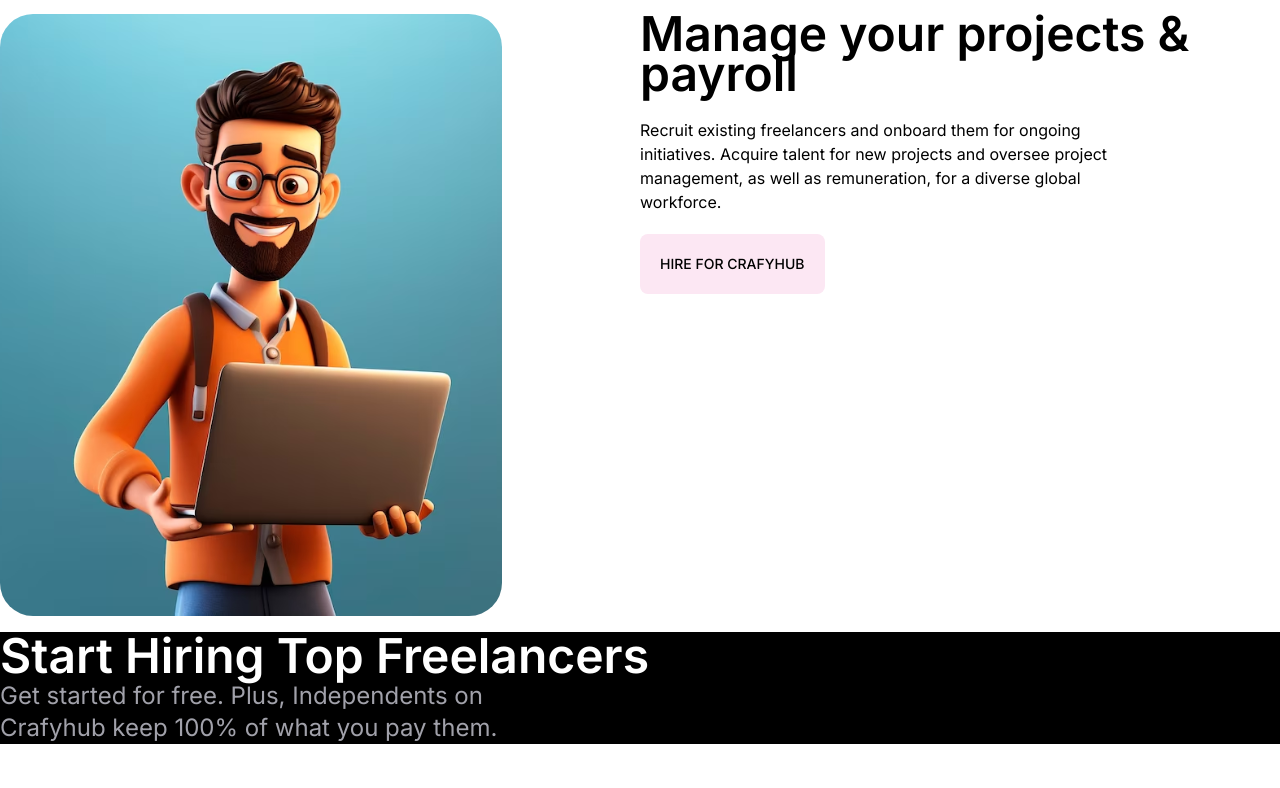
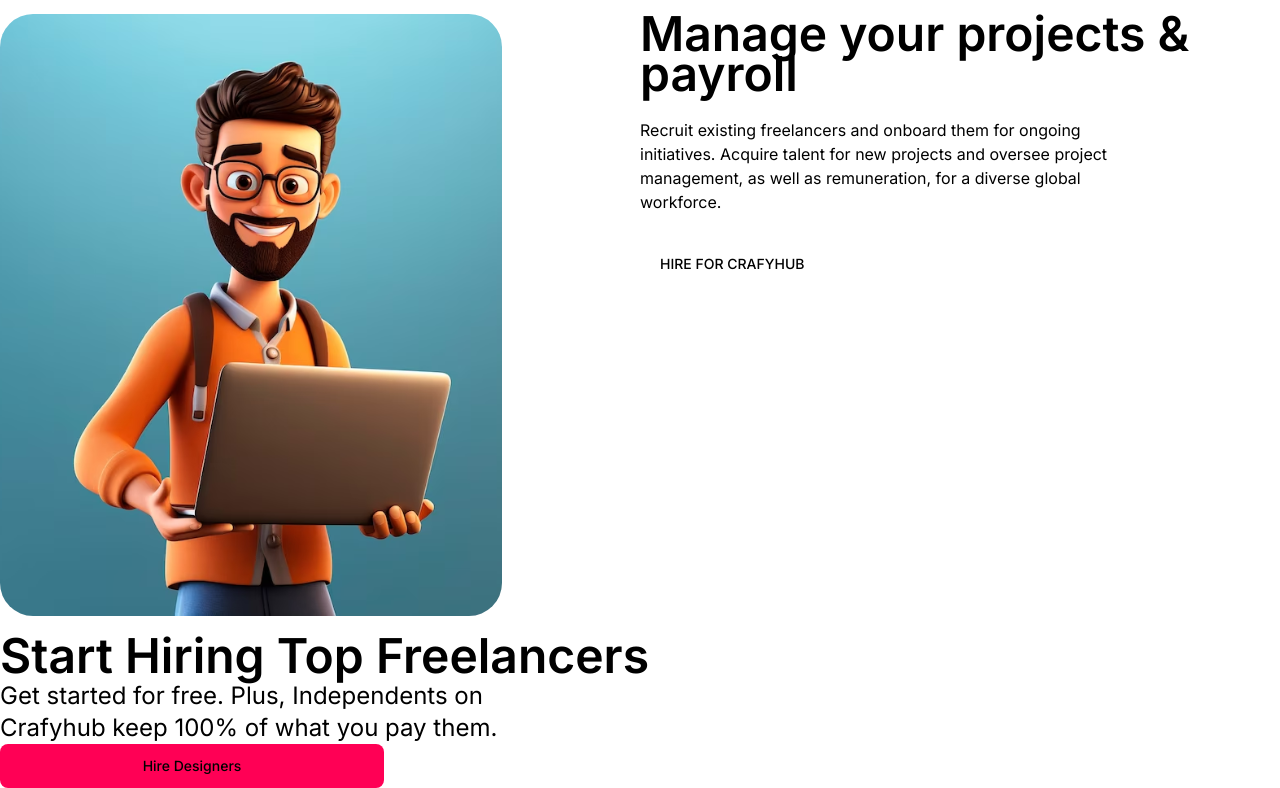
Before and after one commit to Gowthamwunderux/crafyhub, a Next.js app: page / in a window 1280 px wide. Shown: the part 1468-2256 px from the top of the page. Before the commit the page ends 2212 px from the top, so only its background shows below. Built offline with nearby package versions, Linux system fonts and the light colour scheme.

Commit message:
colors configuration

```diff
--- a/src/app/components/Buttons/Buttons.tsx
+++ b/src/app/components/Buttons/Buttons.tsx
@@ -6,7 +6,7 @@
   return (
     <button
       type="button"
-      className=" w-32 px-3 py-2 text-xs font-medium text-center text-white bg-blue-700 rounded-lg hover:bg-blue-800 focus:ring-4 focus:outline-none focus:ring-blue-300 dark:bg-blue-600 dark:hover:bg-blue-700 dark:focus:ring-blue-800"
+      className=" w-32 px-3 py-2 text-xs font-medium text-center text-white bg-pink rounded-lg hover:bg-pink-700"
     >
       {label}
     </button>
@@ -20,7 +20,7 @@
   return (
     <button
       type="button"
-      className="w-40 px-3 py-2 text-xs font-medium text-center text-white bg-blue-700 rounded-lg hover:bg-blue-800 focus:ring-4 focus:outline-none focus:ring-blue-300 dark:bg-blue-600 dark:hover:bg-blue-700 dark:focus:ring-blue-800"
+      className="w-40 px-3 py-2 text-xs font-medium text-center text-white bg-pink rounded-lg hover:bg-blue-800 focus:ring-4 focus:outline-none focus:ring-blue-300 dark:bg-blue-600 dark:hover:bg-blue-700 dark:focus:ring-blue-800"
     >
       {label}
     </button>
@@ -34,7 +34,7 @@
   return (
     <button
       type="button"
-      className="w-96 px-3 py-3 text-sm font-medium text-center text-white bg-blue-700 rounded-lg hover:bg-blue-800 focus:ring-4 focus:outline-none focus:ring-blue-300 dark:bg-blue-600 dark:hover:bg-blue-700 dark:focus:ring-blue-800"
+      className="w-96 px-3 py-3 text-sm font-medium text-center text-white bg-pink rounded-lg hover:bg-blue-800 focus:ring-4 focus:outline-none focus:ring-blue-300 dark:bg-blue-600 dark:hover:bg-blue-700 dark:focus:ring-blue-800"
     >
       {label}
     </button>
--- a/src/app/components/navbar/navbar.tsx
+++ b/src/app/components/navbar/navbar.tsx
@@ -18,7 +18,7 @@
 
 export default function Navbar() {
   return (
-    <Disclosure as="nav" className="">
+    <Disclosure as="nav" className="bg-transparent">
 
         <>
           <div className="mx-auto max-w-7xl px-2 sm:px-6 lg:px-8">
--- a/src/app/hiring/page.tsx
+++ b/src/app/hiring/page.tsx
@@ -1,18 +1,19 @@
 import Image from "next/image"
 import { freelancers } from "../assets"
 import { payroll } from "../assets"
+import { LargeButton } from "../components/Buttons/Buttons"
 
 export default function Hiring() {
     return (
         <>
-            <section className="herobanner">
+            <section className="herobanner bg-gradient-to-b from-pink-700 to-[#fff]">
                 <div className="px-4 mx-auto h-screen max-w-7xl">
                     <div className="text-center">
-                        <h1 className="text-7xl font-bold">Connect with the world's <br />Best <i className="text-pink-700">Designers</i></h1>
+                        <h1 className="text-7xl font-bold">Connect with the world's <br />Best <i className="text-pink">Designers</i></h1>
                         <div>
                             <div className="relative mt-2 rounded-3xl flex justify-center pt-6">
                                 <div className="pointer-events-none absolute inset-y-0 left-0 flex items-center pl-3">  </div>
-                                <input type="text" name="price" id="price" className="block w-1/2  rounded-3xl border-0 py-1.5 pl-7 pr-20 text-gray-900 ring-1  ring-gray-300 placeholder:text-gray-400 focus:ring-2 focus:ring-inset focus:ring-indigo-600 sm:text-sm sm:leading-9" placeholder="Try UX Designer, Graphic Designer" />
+                                <input type="text" name="price" id="price" className="block w-1/2  rounded-3xl border-0 py-1.5 pl-7 pr-20 text-gray-900 ring-1  ring-gray-300 placeholder:text-gray-400  sm:text-sm sm:leading-9" placeholder="Try UX Designer, Graphic Designer" />
                             </div>
                         </div>
                         <p className="pt-6 text-base font-light">OR</p>
@@ -47,7 +48,7 @@
             <div className="freelancers bg-black">
                 <h3 className="text-white text-5xl font-semibold">Start Hiring Top Freelancers</h3>
                 <p className="text-zinc-400 text-2xl font-normal">Get started for free. Plus, Independents on<br></br> Crafyhub keep 100% of what you pay them.</p>
-
+                <LargeButton label="Hire Designers"/>
             </div>
 
         </>
--- a/tailwind.config.ts
+++ b/tailwind.config.ts
@@ -7,6 +7,13 @@
     './app/**/*.{js,ts,jsx,tsx,mdx}',
   ],
   theme: {
+    colors:{
+      'pink': '#F05',
+      'pink-700': 'rgba(255, 0, 85, 0.07)',
+      'grey': 'rgba(56, 56, 56, 1)',
+      'transparent':'transparent'
+
+    },
     extend: {
       backgroundImage: {
         'gradient-radial': 'radial-gradient(var(--tw-gradient-stops))',
```
